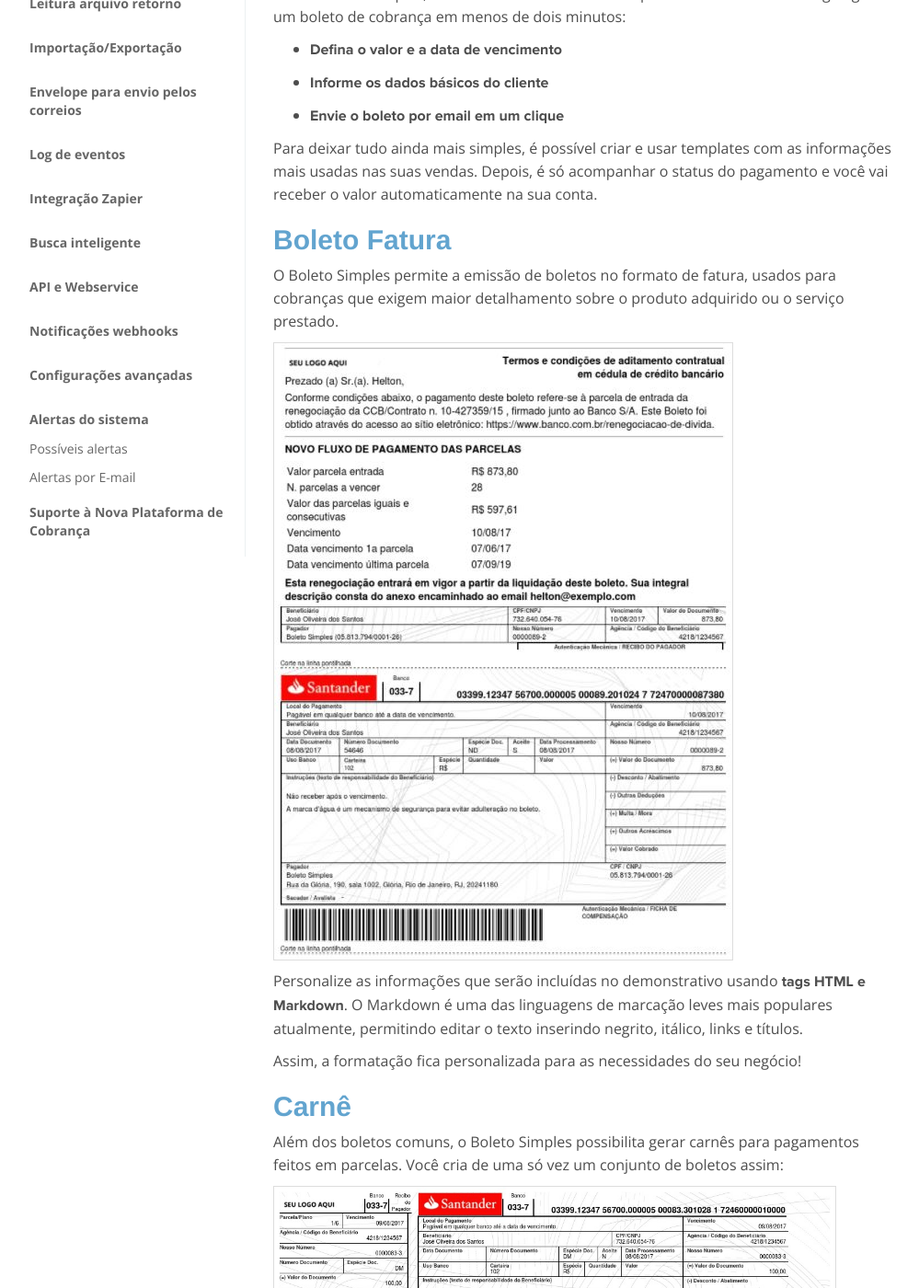
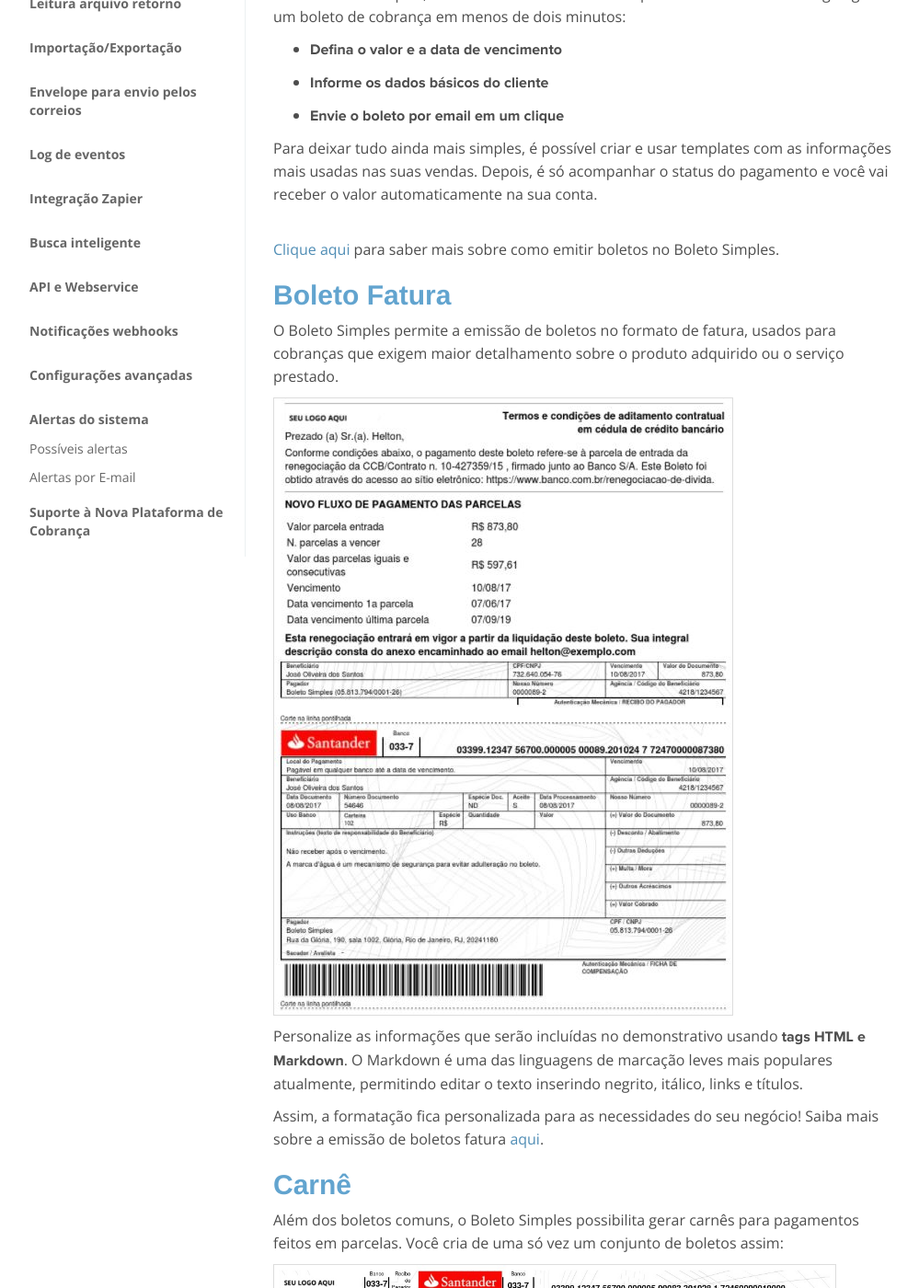
Before and after one commit to BoletoSimples/boletosimples-features, a Jekyll site: the page built from emissao-de-boletos.markdown, in a window 1280 px wide and 1400 px high, scrolled down 1778 px. Shown: the whole window at 92% size, without its empty margins (143-1142 px from the left). Built offline with Jekyll 4.4.1, drawn with Linux system fonts in a browser that asks for light colours.

Commit message:
Updated Emissao De Boletos

```diff
--- a/emissao-de-boletos.markdown
+++ b/emissao-de-boletos.markdown
@@ -46,6 +46,9 @@
 
 Para deixar tudo ainda mais simples, é possível criar e usar templates com as informações mais usadas nas suas vendas. Depois, é só acompanhar o status do pagamento e você vai receber o valor automaticamente na sua conta.
 
+\
+[Clique aqui](https://boletosimples.zendesk.com/hc/pt-br/articles/115001006013-Como-emitir-um-boleto-registrado) para saber mais sobre como emitir boletos no Boleto Simples.
+
 ## Boleto Fatura
 
 O Boleto Simples permite a emissão de boletos no formato de fatura, usados para cobranças que exigem maior detalhamento sobre o produto adquirido ou o serviço prestado.
@@ -54,7 +57,7 @@
 
 Personalize as informações que serão incluídas no demonstrativo usando **tags HTML e Markdown**. O Markdown é uma das linguagens de marcação leves mais populares atualmente, permitindo editar o texto inserindo negrito, itálico, links e títulos.
 
-Assim, a formatação fica personalizada para as necessidades do seu negócio!
+Assim, a formatação fica personalizada para as necessidades do seu negócio! Saiba mais sobre a emissão de boletos fatura [aqui](https://boletosimples.zendesk.com/hc/pt-br/articles/115000584774-Como-criar-um-boleto-fatura-no-Boleto-Simples).
 
 ## Carnê
 
```
